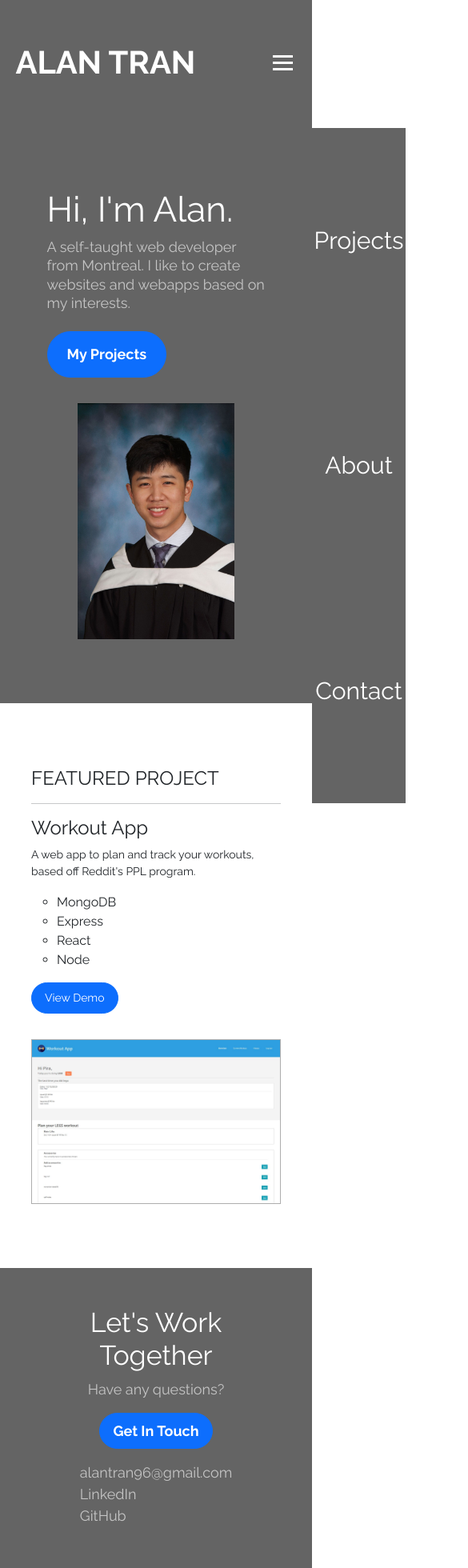
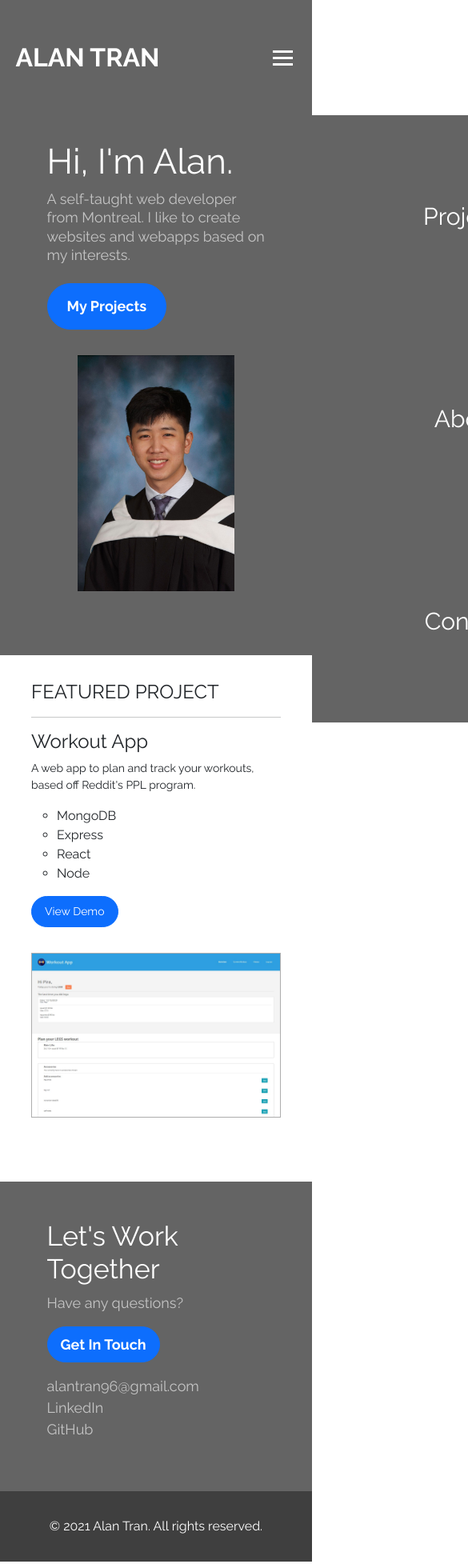
Before and after one commit to nalanart/portfolio, a React (Create React App) app: page / in a window 390 px wide. Shown: the top 1960 px of the page at 80% size, 585 px wide, since content can reach past the window. Built offline with nearby package versions, Linux system fonts and the light colour scheme.

Commit message:
Fixed responsiveness for <768px

```diff
--- a/src/App.css
+++ b/src/App.css
@@ -31,6 +31,14 @@ footer p {
   margin-bottom: 0;
 }
 
-@media screen and (max-width: 1340px) {
-
+@media screen and (max-width: 768px) {
+  body {
+    overflow-x: hidden;
+  }
+  .site-hero {
+    padding-top: 2rem;
+  }
+  .site-featured {
+    padding-top: 2rem;
+  }
 }
--- a/src/components/styles/Cta.css
+++ b/src/components/styles/Cta.css
@@ -33,7 +33,7 @@
   }
 }
 
-@media screen and (max-width: 740px) {
+@media screen and (max-width: 768px) {
   .site-cta__title {
     font-size: 2.125rem;
   }
@@ -61,12 +61,3 @@
     margin-bottom: 1rem;
   }
 }
-
-@media screen and (max-width: 425px) {
-  .site-cta__content {
-    text-align: center;
-  }
-  .site-cta__inner {
-    align-items: center;
-  }
-}
--- a/src/components/styles/Featured.css
+++ b/src/components/styles/Featured.css
@@ -49,7 +49,7 @@ a.site-featured__btn {
   }
 }
 
-@media screen and (max-width: 740px) {
+@media screen and (max-width: 768px) {
   .site-featured__inner hr {
     margin-bottom: 1rem;
   }
--- a/src/components/styles/Hero.css
+++ b/src/components/styles/Hero.css
@@ -53,6 +53,10 @@ a.site-hero__btn {
   }
 }
 
+@media screen and (max-width: 768px) {
+
+}
+
 @media screen and (max-width: 425px) {
   .site-hero__portrait {
     height: 35vh;
--- a/src/components/styles/Navbar.css
+++ b/src/components/styles/Navbar.css
@@ -42,55 +42,34 @@ a.site-menu__item:not(:last-child) {
   transition: all 0.3s ease;
 }
 
-@media screen and (max-width: 1340px) {
-
-}
-
-/* @media screen and (max-width: 1000px) {
-  a.site-menu__item:not(:last-child) {
-    margin-right: 2rem;
-  }
-} */
-
-@media screen and (max-width: 840px) {
-  body {
-    overflow-x: hidden;
-  }
-
+@media screen and (max-width: 768px) {
   .burger {
     display: block;
   }
-  /* .site-navbar__inner {
-    flex-direction: column;
-  } */
+
+  a.site-logo {
+    font-size: 2rem;
+  }
 
   .site-menu {
     position: absolute;
     right: 0;
-    top: 10rem;
-    height: 100vh;
+    top: 9rem;
+    height: 90vh;
     display: flex;
     flex-direction: column;
     align-items: center;
     justify-content: space-around;
-    width: 30%;
+    width: 100%;
     background-color: #646464;
     transform: translateX(100%);
     transition: transform 0.5s ease-in;
+    border-bottom: 1px solid #efefef;
   }
 
   a.site-menu__item:not(:last-child) {
     margin-right: 0;
   }
-
-  /* .site-menu__item:first-child {
-    margin-top: 2rem;
-  }
-
-  .site-menu__item:not(:last-child) {
-    margin-bottom: 2rem;
-  } */
-
 }
 
 .burger-active {
```
